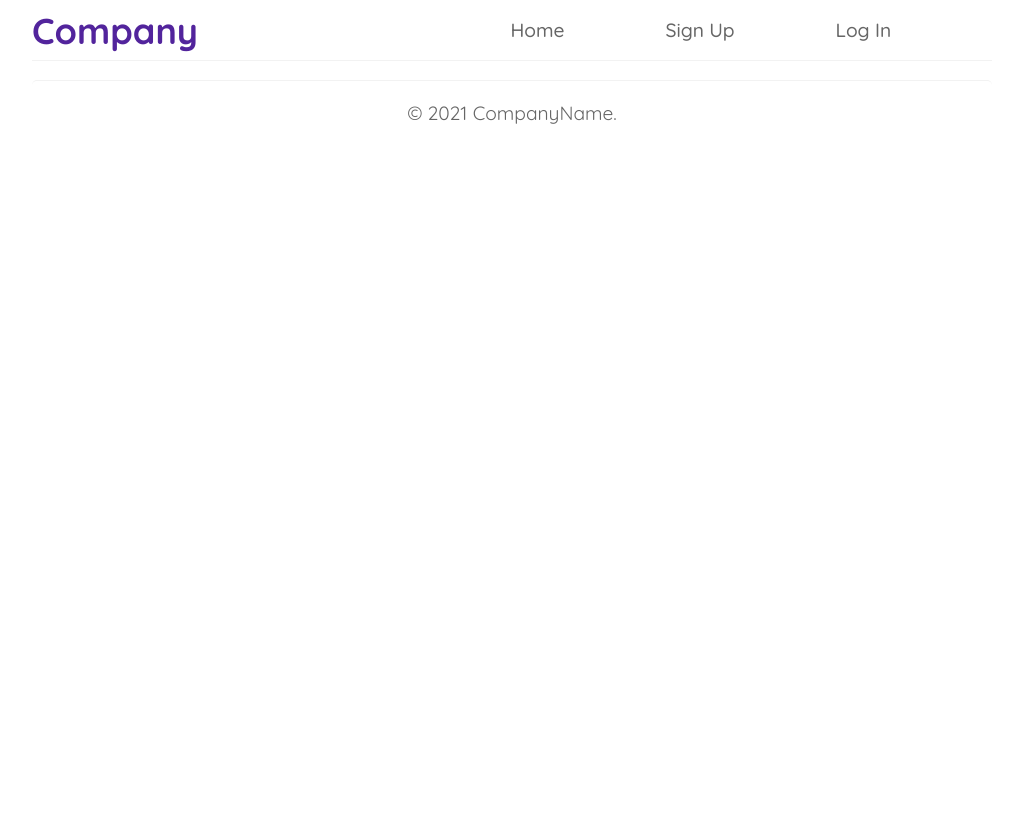
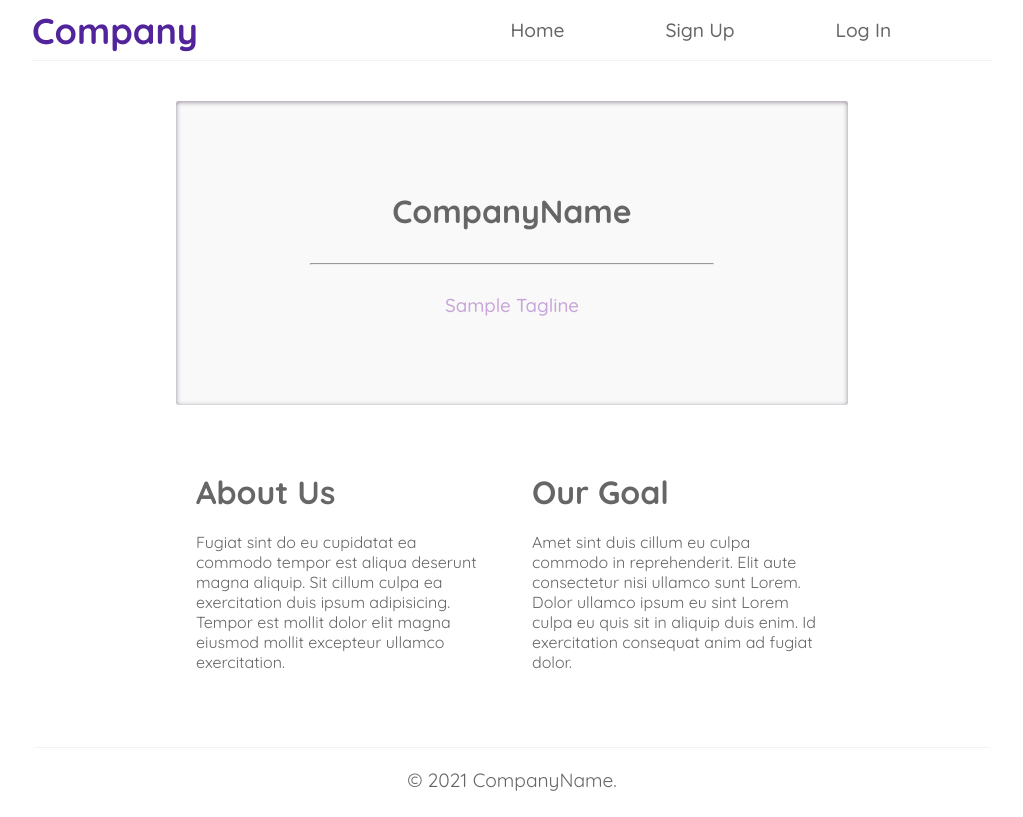
Before and after one commit to padol191/table-reservation, a Next.js app in the folder table-reservation/: page / in a window 1280 px wide. Shown: the whole page, without its empty margins (128-1151 px from the left). Built offline with nearby package versions, Linux system fonts and the light colour scheme.

Commit message:
HomePage added

```diff
--- /dev/null
+++ b/table-reservation/components/HomePage.js
@@ -0,0 +1,34 @@
+import style from '../styles/HomePage.module.css'
+const HomePage = () => {
+    return (
+        <div>
+                <div className={style.homepage}>
+                    <div className={style.homecontainer}>
+                        <div className={style.namemotto}>
+                            <h1>CompanyName</h1>
+                            <hr />
+                            <h3>Sample Tagline</h3>
+                        </div>
+                        <div className={style.homeflex}>
+                            <div className={style.aboutus}>
+                                <h2>About Us</h2>
+                                <p>
+                                    Fugiat sint do eu cupidatat ea commodo tempor est aliqua deserunt magna aliquip. Sit cillum culpa ea exercitation duis ipsum adipisicing. Tempor est mollit dolor elit magna eiusmod mollit excepteur ullamco exercitation.
+                                </p>
+                            </div>
+                            <div className={style.aboutus}>
+                                <h2>Our Goal</h2>
+                                <p>
+                                    Amet sint duis cillum eu culpa commodo in reprehenderit. Elit aute consectetur nisi ullamco sunt Lorem. Dolor ullamco ipsum eu sint Lorem culpa eu quis sit in aliquip duis enim. Id exercitation consequat anim ad fugiat dolor.
+                                </p>
+                            </div>
+                        </div>
+
+                    </div>
+
+                </div>
+            </div>
+     );
+}
+
+export default HomePage;
--- a/table-reservation/pages/index.js
+++ b/table-reservation/pages/index.js
@@ -1,11 +1,13 @@
 import styles from "../styles/Home.module.css";
 import Navbar from "../components/Navbar";
 import Footer from "../components/Footer";
+import HomePage from "../components/HomePage";
 
 export default function Home() {
   return (
     <div className={styles.PageLayout}>
       <Navbar />
+      <HomePage />
       <Footer />
     </div>
   );
--- /dev/null
+++ b/table-reservation/styles/HomePage.module.css
@@ -0,0 +1,44 @@
+.homepage{
+    width: 70%;
+    margin: auto;
+}
+
+.homeflex{
+    display: flex;
+    align-items: flex-start;
+}
+.namemotto{
+    background-color: #f2f2f27e;
+    display: flex;
+    flex-direction:column;
+    justify-content: center;
+    align-items: center;
+    min-height: 38vmin;
+    margin: auto;
+    margin-top: 40px;
+    border-radius: 3px;
+    box-shadow: inset 0px 1px 5px #604f68a8;
+}
+
+.namemotto hr{
+    margin-top: 10px;
+    width: 60%;
+    margin-bottom: 10px;
+}
+
+.namemotto h3{
+    color: #C8A5D9;
+    font-weight: 500;
+}
+
+.aboutus h2{
+    margin-bottom: 20px;
+    font-size: 200%;
+}
+
+.aboutus{
+    width: 70%;
+    margin-top: 20px;
+    margin-bottom: 20px;
+    padding: 20px;
+}
```
